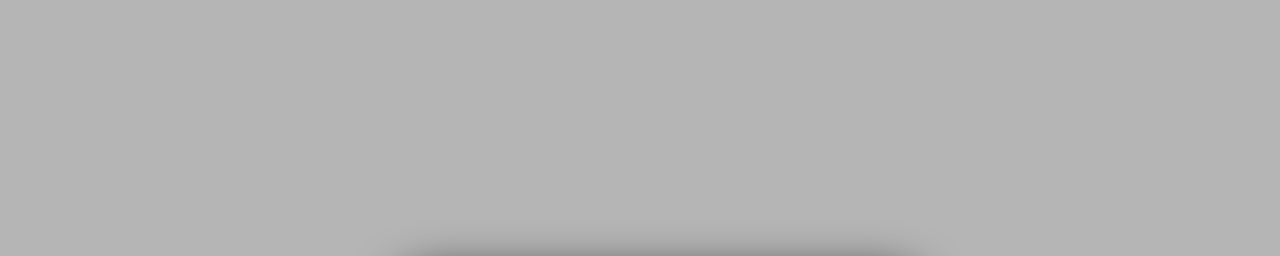
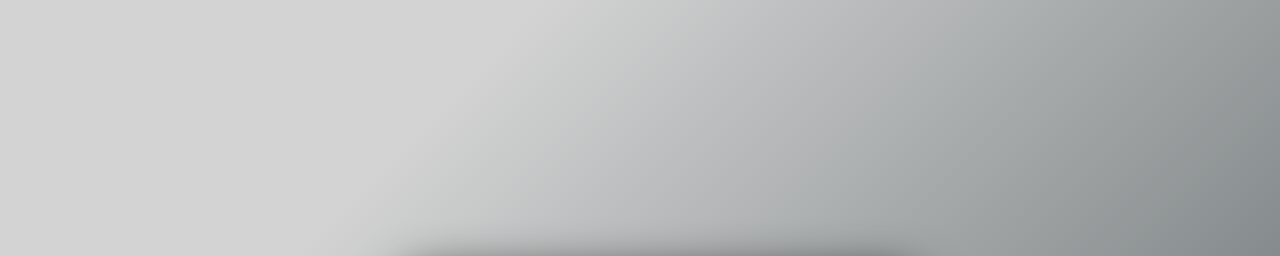
Before and after one commit to francoeromero/add_emails, a plain HTML site: page index.html in a window 1280 px wide. Shown: the top 256 px of the page. Drawn offline with Linux system fonts and the light colour scheme.

```diff
--- a/styles.css
+++ b/styles.css
@@ -1,5 +1,5 @@
 *{
-    background: var(--back);
+    /* background: var(--back); */
     font-family: sans-serif;
     margin: 0;
     padding: 0;
@@ -49,6 +49,7 @@
         background: none;
 
       }
+
 h1{
     border-radius: 20px;
     margin-bottom: 20px;
@@ -68,7 +69,8 @@ body{
     align-items: center;
     justify-content: center;
     height: 100vh;
-    background: #b5b5b5;
+    background-color: #5b6467;
+background-image: linear-gradient(315deg, #5b6467 0%, #d3d3d3 74%);
 
 }
 .main{
```
